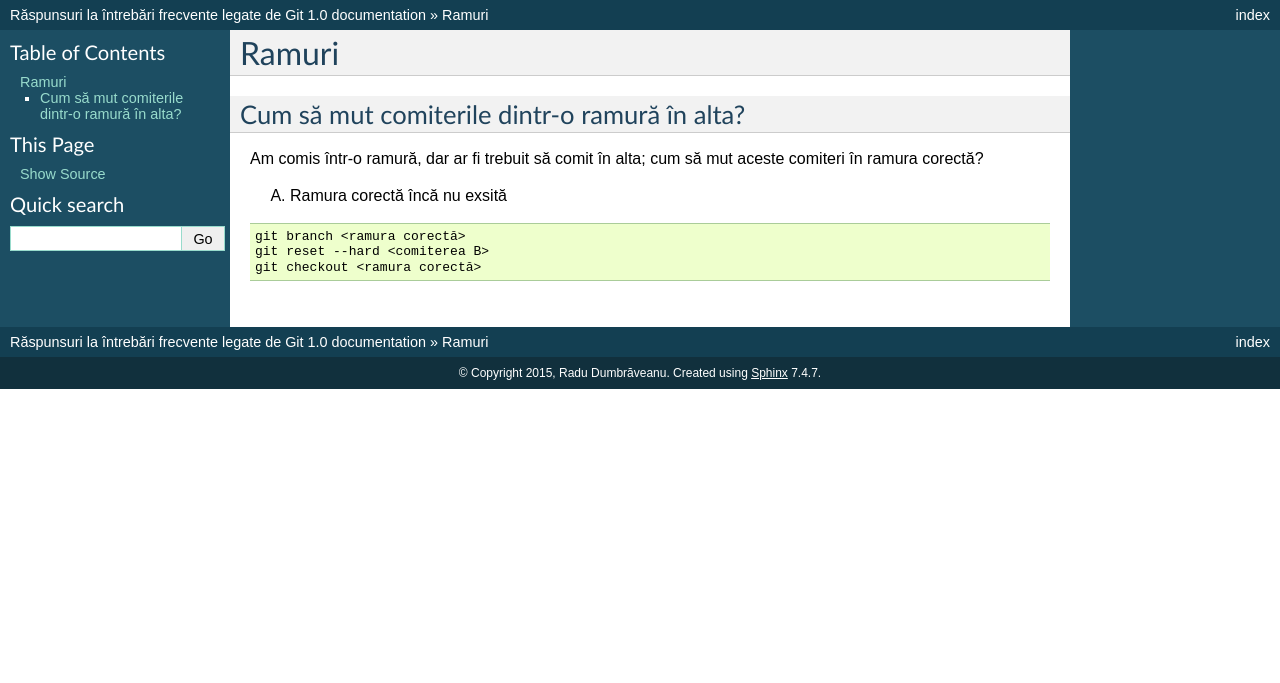
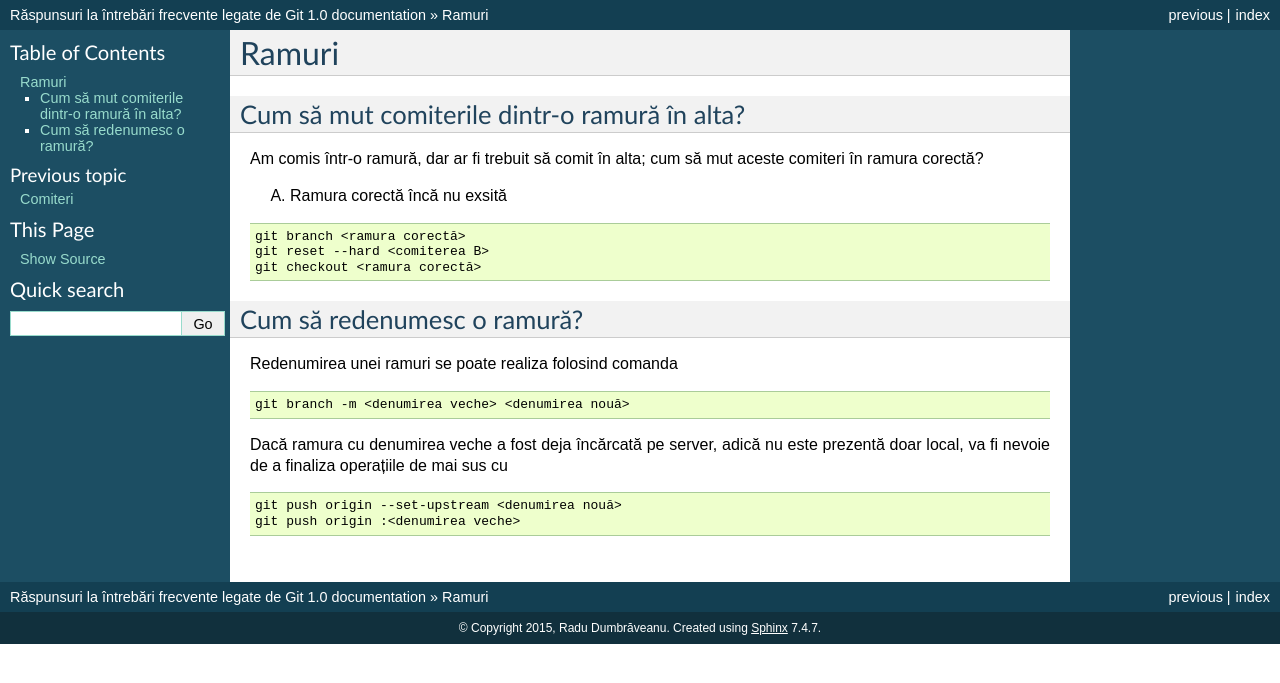
Before and after one commit to Streeling/git-rif, a Sphinx documentation site: the page built from source/ramuri.rst, in a window 1280 px wide. Shown: the top 683 px of the page. Built offline with Sphinx 7.4.7, drawn with Linux system fonts in a browser that asks for light colours.

Commit message:
Adăugare răspuns la întrebarea privind redenumirea ramurilor

```diff
--- a/source/index.rst
+++ b/source/index.rst
@@ -12,6 +12,7 @@ Cuprins:
    :maxdepth: 2
 
    comiteri
+   ramuri
 
 
 
--- a/source/ramuri.rst
+++ b/source/ramuri.rst
@@ -13,3 +13,19 @@ A. Ramura corectă încă nu exsită
    git branch <ramura corectă>
    git reset --hard <comiterea B>
    git checkout <ramura corectă>
+
+Cum să redenumesc o ramură?
+"""""""""""""""""""""""""""
+
+Redenumirea unei ramuri se poate realiza folosind comanda
+
+.. code-block:: bash
+
+   git branch -m <denumirea veche> <denumirea nouă>
+
+Dacă ramura cu denumirea veche a fost deja încărcată pe server, adică nu este prezentă doar local, va fi nevoie de a finaliza operațiile de mai sus cu
+
+.. code-block:: bash
+
+   git push origin --set-upstream <denumirea nouă>
+   git push origin :<denumirea veche>
```
